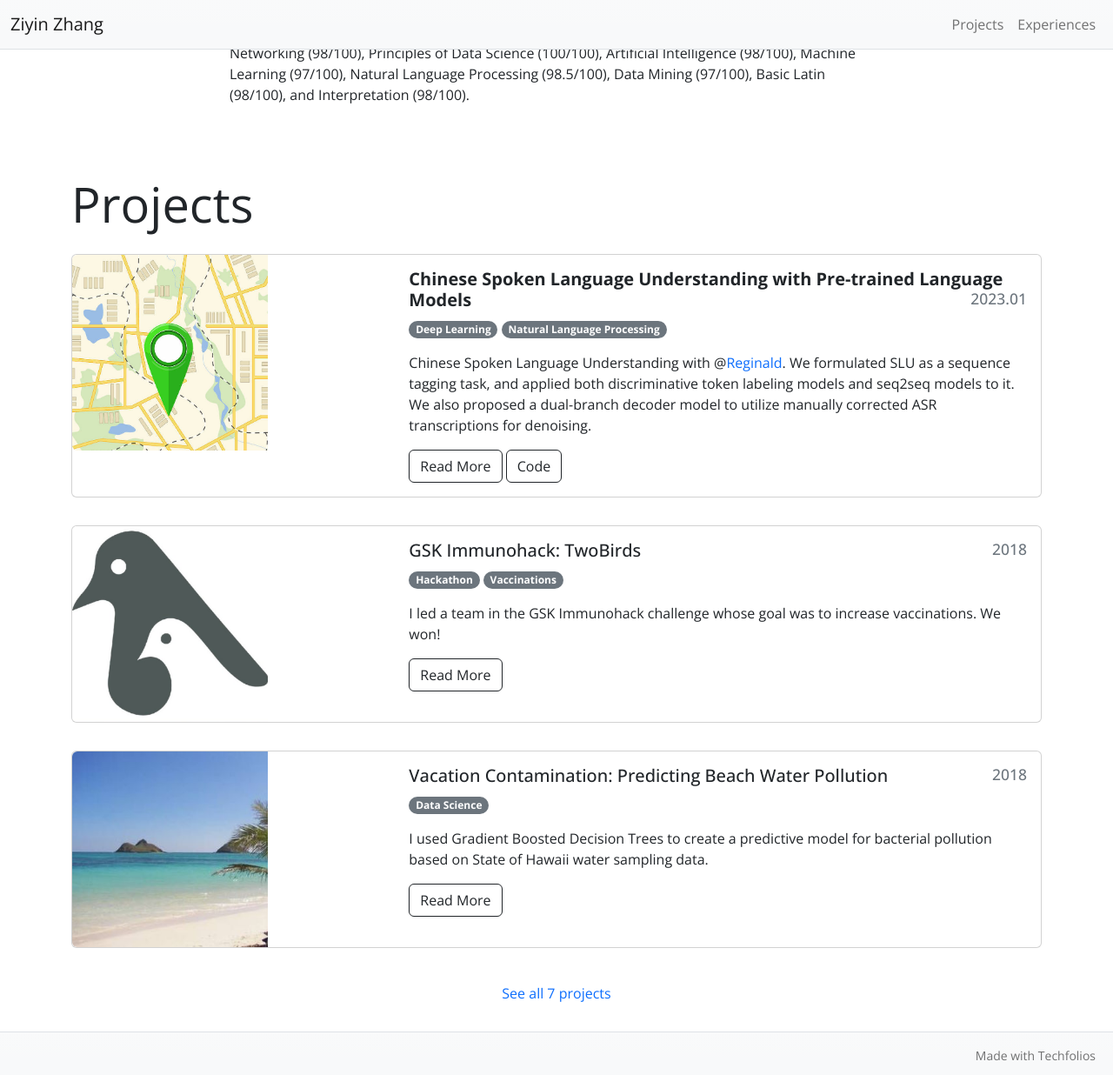
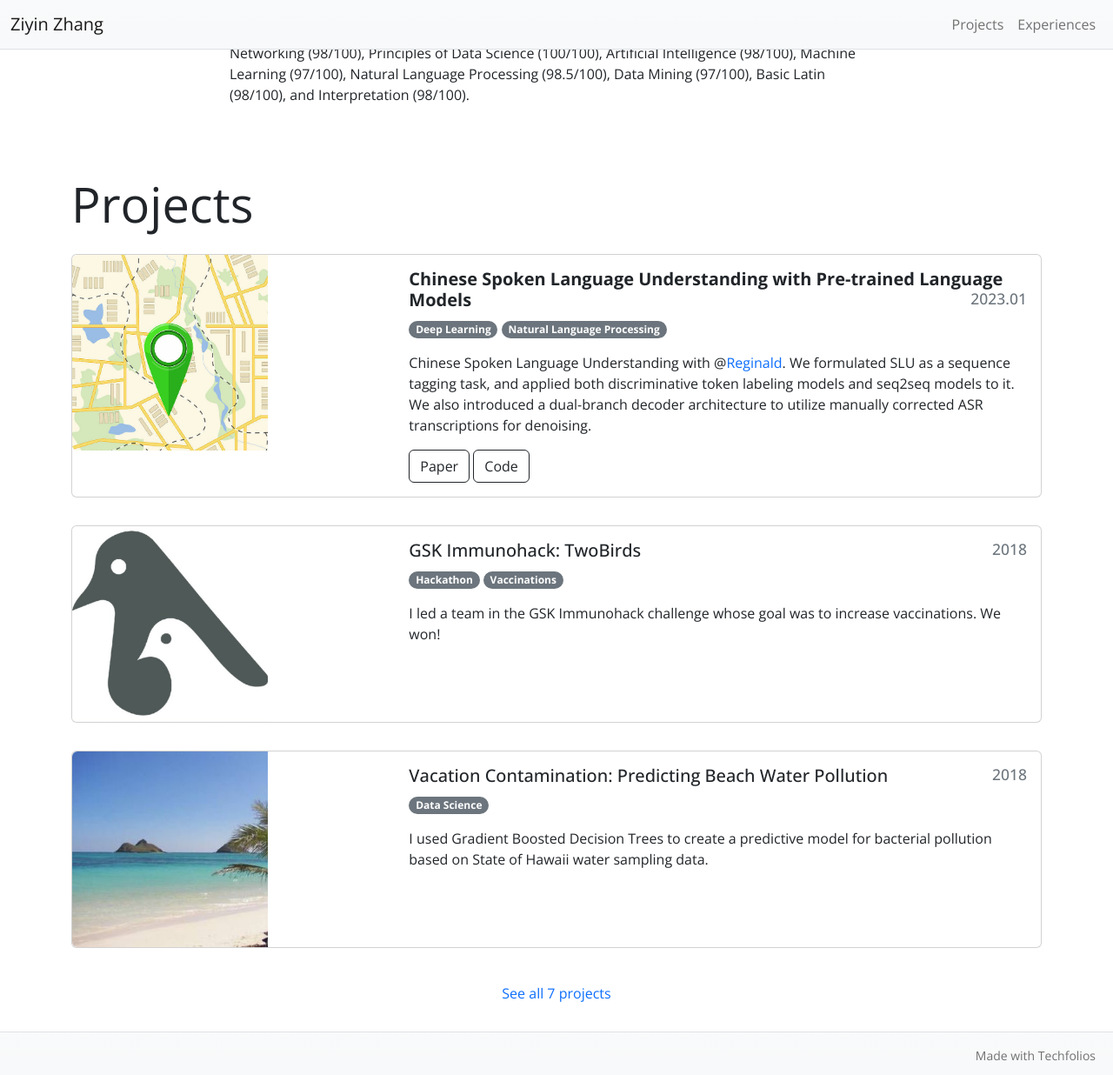
Before and after one commit to Geralt-Targaryen/Geralt-Targaryen.github.io, a Jekyll site: the page built from index.html, in a window 1280 px wide and 1400 px high, scrolled down 1220 px, cut to the strip 0-1236 px from the top of the window. Shown: the whole strip at 87% size. Built offline with Jekyll 4.4.1, drawn with Linux system fonts in a browser that asks for light colours.

Commit message:
5th try at projects

```diff
--- a/_includes/projects/project-card.html
+++ b/_includes/projects/project-card.html
@@ -12,7 +12,10 @@
           {% endfor %}
         </p>
         <p class="card-text">{{ include.page.summary }}</p>
-        <a href="{{ site.baseurl}}{{ include.page.url }}" class="btn btn-outline-dark">Read More</a>
+        <!-- <a href="{{ site.baseurl}}{{ include.page.url }}" class="btn btn-outline-dark">Read More</a> -->
+        {% if page.projectpaper %}
+        <a href="{{ page.projectpaper }}" class="btn btn-outline-dark">Paper</a>
+        {% endif %}
         {% if page.projecturl %}
         <a href="{{ page.projecturl }}" class="btn btn-outline-dark">Code</a>
         {% endif %}
--- a/projects/SLU.md
+++ b/projects/SLU.md
@@ -6,10 +6,11 @@ title: "<b>Chinese Spoken Language Understanding with Pre-trained Language Model
 date: 2023.01
 published: true
 projecturl: https://github.com/Geralt-Targaryen/SLU
+projectpaper: ../resources/SLU.pdf
 labels:
   - Deep Learning
   - Natural Language Processing
-summary: "Chinese Spoken Language Understanding with @<a href=\"https://github.com/KevinSRR\" target=\"_blank\">Reginald</a>. We formulated SLU as a sequence tagging task, and applied both discriminative token labeling models and seq2seq models to it. We also proposed a dual-branch decoder model to utilize manually corrected ASR transcriptions for denoising."
+summary: "Chinese Spoken Language Understanding with @<a href=\"https://github.com/KevinSRR\" target=\"_blank\">Reginald</a>. We formulated SLU as a sequence tagging task, and applied both discriminative token labeling models and seq2seq models to it. We also introduced a dual-branch decoder architecture to utilize manually corrected ASR transcriptions for denoising."
 ---
 
 lalala.
```
